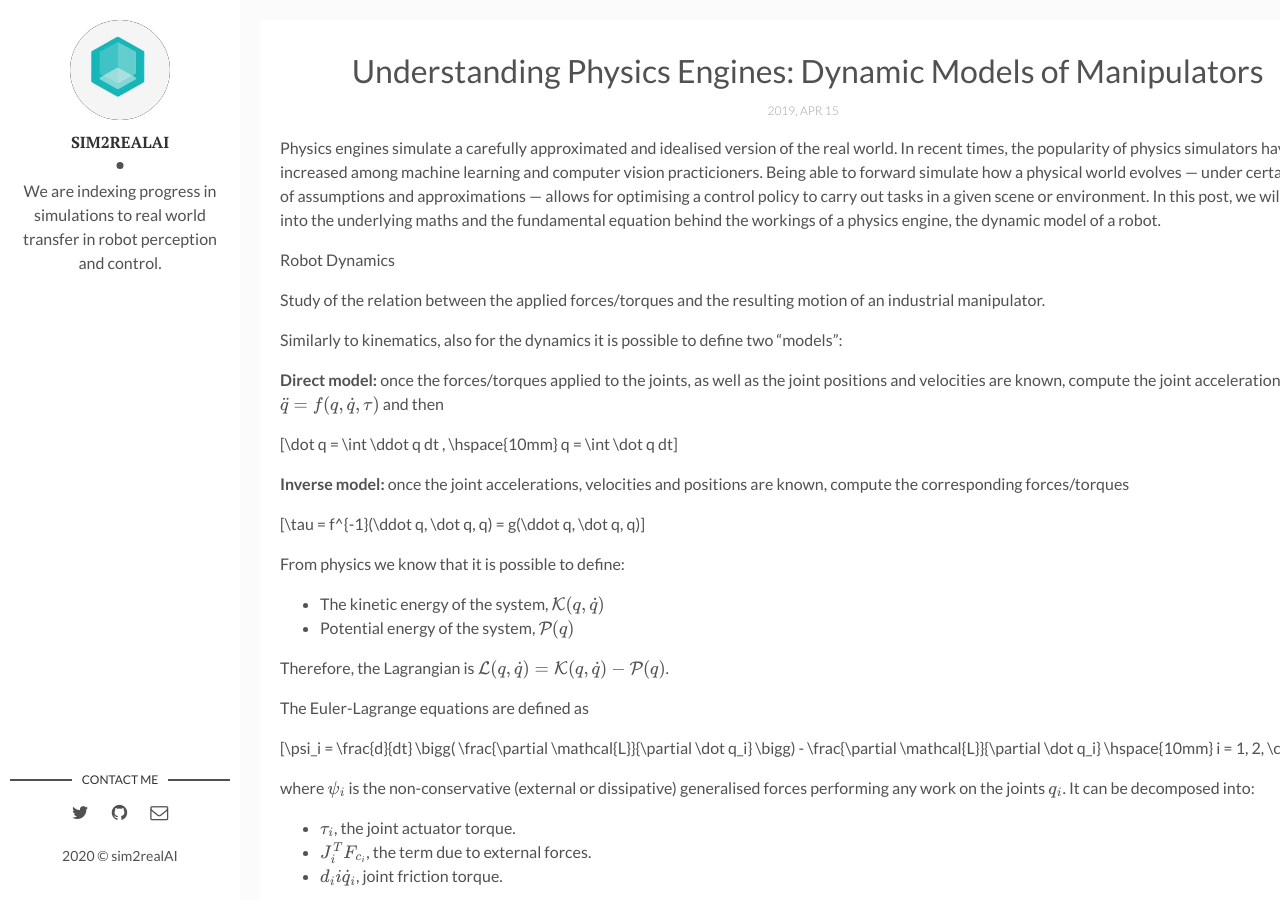
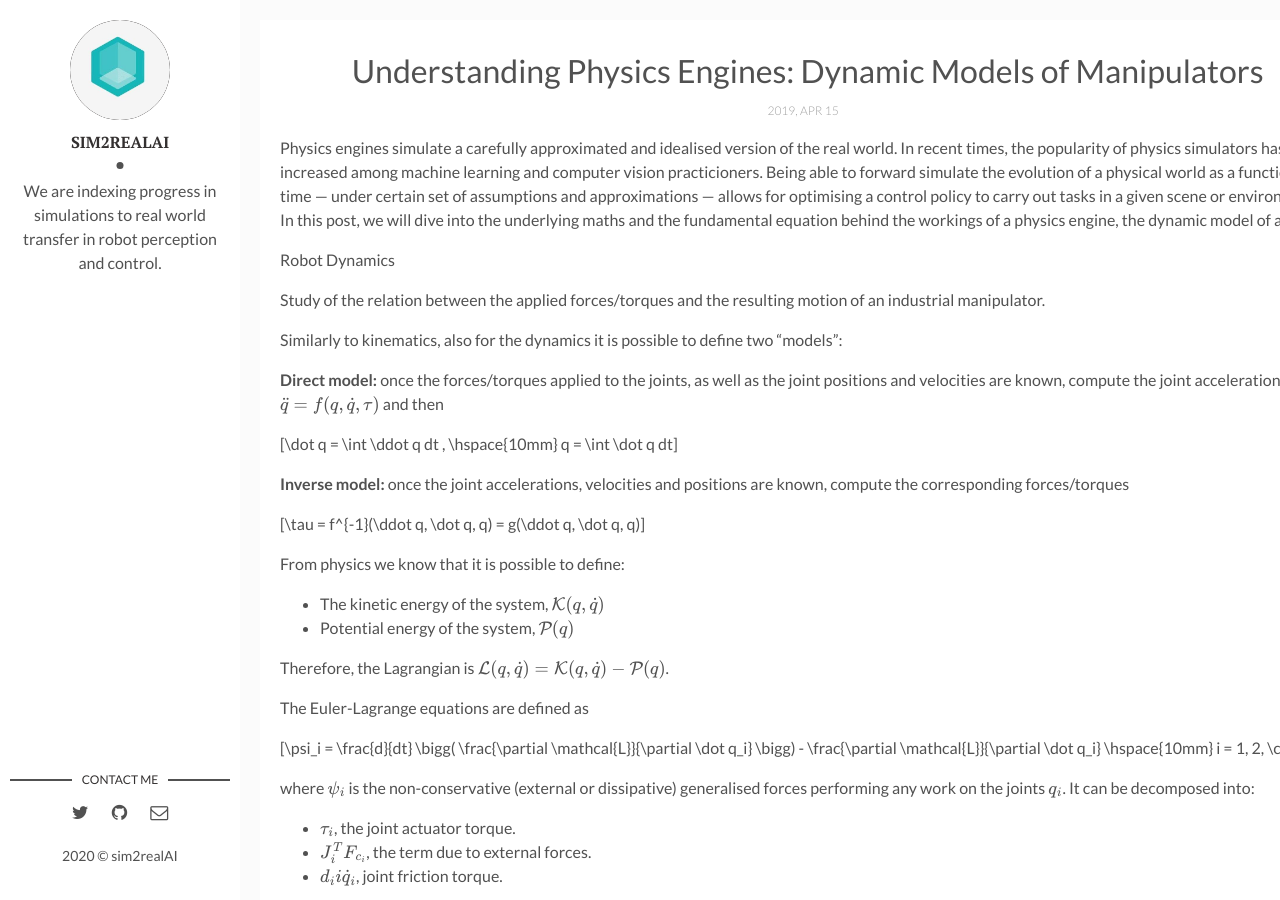
Before and after one commit to backupsim2realai/backupsim2realai.github.io, a Jekyll site: the page built from _posts/2019-04-15-Dynamic-Model-Of-Manipulators.markdown, in a window 1280 px wide and 900 px high. Built offline with Jekyll 4.4.1, drawn with Linux system fonts in a browser that asks for light colours; formulas are drawn with MathJax 3.

```diff
--- a/_posts/2019-04-15-Dynamic-Model-Of-Manipulators.markdown
+++ b/_posts/2019-04-15-Dynamic-Model-Of-Manipulators.markdown
@@ -6,7 +6,7 @@
 img:  # Add image post (optional)
 ---
 
-Physics engines simulate a carefully approximated and idealised version of the real world. In recent times, the popularity of physics simulators have only increased among machine learning and computer vision practicioners. Being able to forward simulate how a physical world evolves --- under certain set of assumptions and approximations --- allows for optimising a control policy to carry out tasks in a given scene or environment. In this post, we will dive into the underlying maths and the fundamental equation behind the workings of a physics engine, the dynamic model of a robot.
+Physics engines simulate a carefully approximated and idealised version of the real world. In recent times, the popularity of physics simulators has only increased among machine learning and computer vision practicioners. Being able to forward simulate the evolution of a physical world as a function of time --- under certain set of assumptions and approximations --- allows for optimising a control policy to carry out tasks in a given scene or environment. In this post, we will dive into the underlying maths and the fundamental equation behind the workings of a physics engine, the dynamic model of a robot.
 
 Robot Dynamics
 
```
